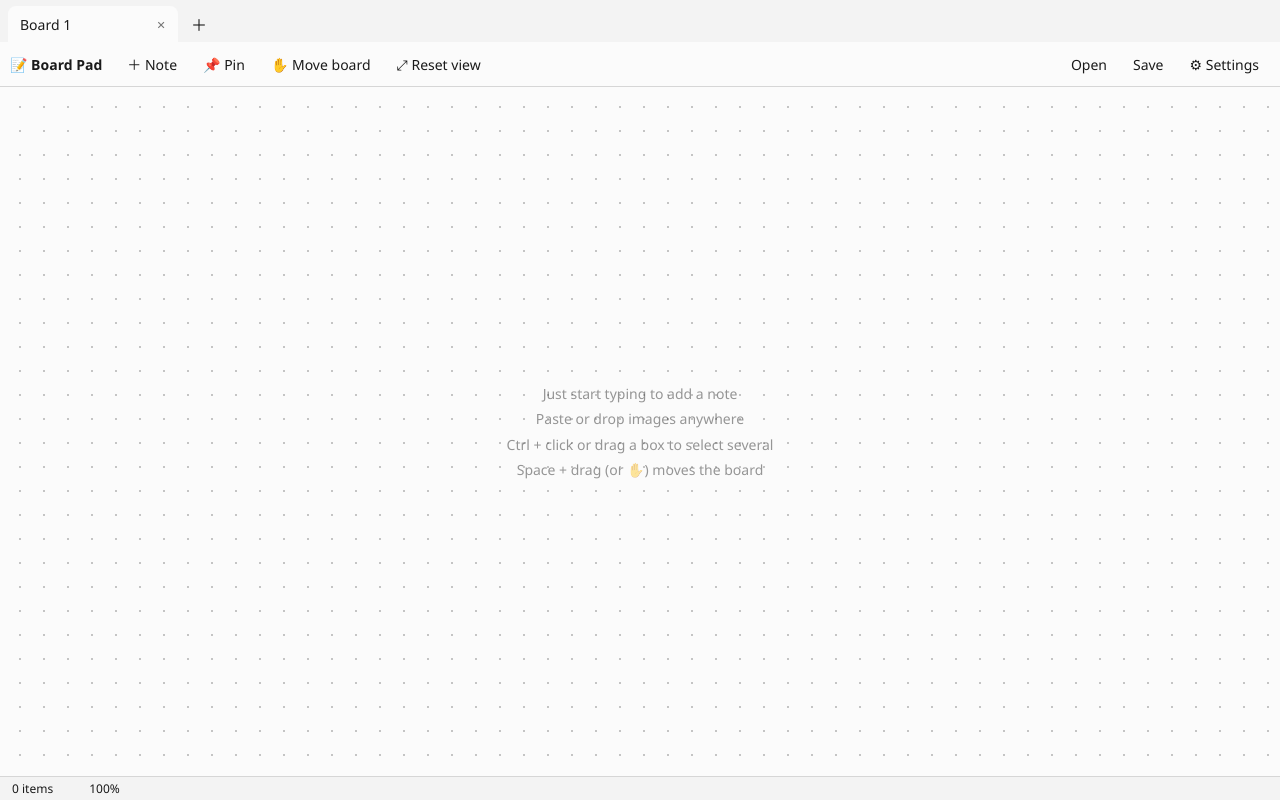
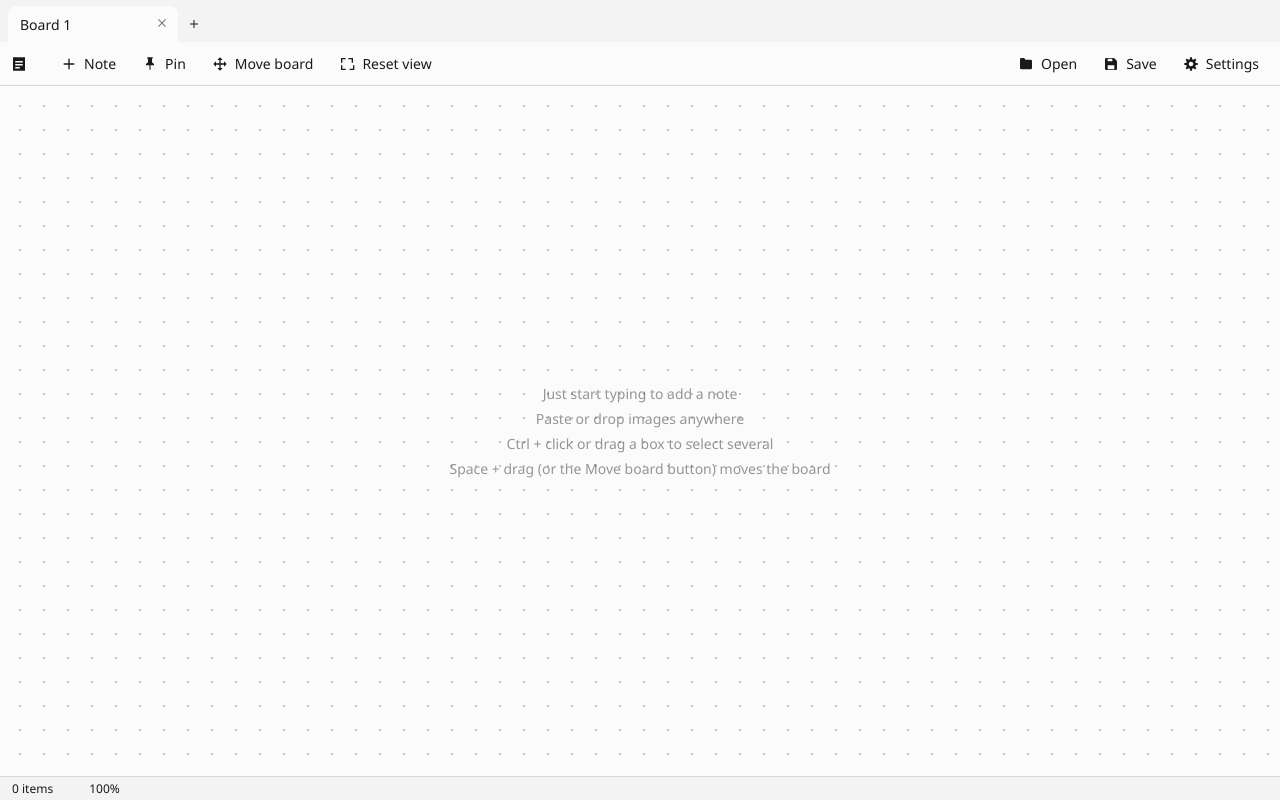
Before and after one commit to bluehburd/pyware, a website: page src/index.html in a window 1280 px wide. Drawn offline with Linux system fonts and the light colour scheme.

Commit message:
index.html

```diff
--- a/src/index.html
+++ b/src/index.html
@@ -16,7 +16,7 @@ body{display:flex;flex-direction:column;overflow:hidden}
 .tn[contenteditable=true]{text-overflow:clip;background:var(--bar);padding:0 3px;border-radius:3px;cursor:text}
 .tx{border:0;background:transparent;border-radius:4px;width:22px;height:22px;cursor:pointer;font-size:11px;opacity:.6}
 .tx:hover{background:rgba(128,128,128,.3);opacity:1}
-#tPlus{margin-bottom:3px;font-size:16px;padding:2px 10px}
+#tPlus{align-self:center;margin:0;padding:0;width:28px;height:28px;font-size:16px}
 #bar .t{font-weight:600;margin-right:10px}
 #bar .sp{flex:1}
 button,select,input{font:inherit;color:var(--fg)}
@@ -33,7 +33,7 @@ button,select,input{font:inherit;color:var(--fg)}
 .nh{height:22px;flex:none;cursor:move;font-size:11px;opacity:.5;padding:4px 10px;user-select:none}
 .nb{flex:1;min-height:0;overflow:auto;outline:0;padding:2px 12px 10px;font-size:var(--fs);font-family:var(--ff);color:#1a1a1a;white-space:pre-wrap;word-break:break-word;cursor:text}
 .nb:empty:before{content:'Type here…';opacity:.45}
-#cm{position:fixed;display:none;z-index:100000;flex-direction:column;gap:2px;min-width:200px;background:var(--bg);border:1px solid var(--bd);border-radius:8px;padding:6px;box-shadow:0 6px 24px rgba(0,0,0,.35)}
+#cm{position:fixed;display:none;z-index:100000;flex-direction:column;gap:2px;min-width:200px;background:var(--bg);border:1px solid var(--bd);border-radius:0;padding:6px;box-shadow:0 6px 24px rgba(0,0,0,.35)}
 #cm .r{display:flex;align-items:center;gap:5px;padding:3px}
 #cm .b{min-width:32px;text-align:center}
 .sw{width:20px;height:20px;border-radius:50%;border:1px solid rgba(128,128,128,.6);cursor:pointer;padding:0}
@@ -41,7 +41,11 @@ button,select,input{font:inherit;color:var(--fg)}
 .pin{border-radius:50%;background:radial-gradient(circle at 35% 30%,#ff9a8f 0,#d32f2f 45%,#8e1b1b 100%);box-shadow:2px 4px 6px rgba(0,0,0,.45);cursor:move}
 .pin .rz{display:none!important}
 #vp.pinmode,#vp.pinmode .item{cursor:crosshair}
-#pm{position:fixed;display:none;z-index:100000;background:var(--bg);border:1px solid var(--bd);border-radius:8px;padding:6px;box-shadow:0 6px 24px rgba(0,0,0,.35)}
+#pm{position:fixed;display:none;z-index:100000;background:var(--bg);border:1px solid var(--bd);border-radius:0;padding:6px;box-shadow:0 6px 24px rgba(0,0,0,.35)}
+.b{display:inline-flex;align-items:center;justify-content:center}
+.ic{width:16px;height:16px;fill:currentColor;margin-right:7px;flex:none}
+.t .ic{width:18px;height:18px;margin-right:8px;vertical-align:-4px}
+.tx .ic,#tPlus .ic{width:12px;height:12px;margin:0}
 .sw.cur{outline:2px solid var(--acc);outline-offset:2px}
 .dot{display:inline-block;width:11px;height:11px;border-radius:50%;vertical-align:middle;border:1px solid rgba(128,128,128,.6)}
 #sF{color:var(--acc);font-weight:600}
@@ -52,27 +56,36 @@ button,select,input{font:inherit;color:var(--fg)}
 #hint{position:absolute;inset:0;display:flex;align-items:center;justify-content:center;text-align:center;opacity:.45;pointer-events:none;line-height:1.8}
 #st{padding:3px 12px;font-size:12px;background:var(--bar);border-top:1px solid var(--bd);display:flex;gap:18px}
 #modal{position:fixed;inset:0;background:rgba(0,0,0,.4);display:none;align-items:center;justify-content:center;z-index:99999}
-#modal .box{background:var(--bg);border:1px solid var(--bd);border-radius:10px;padding:20px 24px;width:360px;box-shadow:0 10px 40px rgba(0,0,0,.4)}
+#modal .box{background:var(--bg);border:1px solid var(--bd);border-radius:0;padding:20px 24px;width:360px;box-shadow:0 10px 40px rgba(0,0,0,.4)}
 #modal h3{margin:0 0 14px}
 .row{display:flex;justify-content:space-between;align-items:center;margin:10px 0}
-select,input[type=number]{background:var(--bar);border:1px solid var(--bd);border-radius:6px;padding:4px 8px}
+select,input[type=number]{background:var(--bar);border:1px solid var(--bd);border-radius:0;padding:4px 8px}
+#cm .b,#modal .b,#pm .b{border-radius:0}
+button:focus,button:focus-visible,.tab:focus,.tab:focus-visible,.tn:focus,.tn:focus-visible{outline:none}
+#cm,#cm *,#pm,#pm *,#modal .box,#modal .box *{outline:none!important}
+#cm,#pm,#modal .box,#modal select,#modal input[type=number],#modal .b{border:0}
+[data-theme=dark] #cm,[data-theme=dark] #pm,[data-theme=dark] #modal .box{background:#292929;color:#fff}
+[data-theme=dark] #cm button,[data-theme=dark] #pm button,[data-theme=dark] #modal .box button,[data-theme=dark] #modal .box select,[data-theme=dark] #modal .box input{color:#fff}
+[data-theme=dark] #modal .box select,[data-theme=dark] #modal .box input[type=number]{background:#3e3e3e}
+[data-theme=dark] #cm .b:hover,[data-theme=dark] #pm .b:hover,[data-theme=dark] #modal .b:not(.on):hover{background:#3e3e3e}
+#cm .sw.cur{outline:2px solid var(--acc)!important;outline-offset:2px}
 </style></head>
 <body>
 <div id="tabs"></div>
 <div id="bar">
-  <span class="t">📝 Board Pad</span>
-  <button class="b" id="bNote" title="Add note (or double-click the board)">＋ Note</button>
-  <button class="b" id="bPin" title="Pin mode: click the board to drop a pin. Ctrl+click two pins, then right-click to tie a red string (Esc to leave pin mode)">📌 Pin</button>
-  <button class="b" id="bHand" title="Drag to move the board (or hold Space / middle mouse)">✋ Move board</button>
-  <button class="b" id="bUndo" style="display:none" title="Reopen the tab you just closed">↩ Reopen tab</button>
-  <button class="b" id="bFit" title="Reset view">⤢ Reset view</button>
+  <span class="t"></span>
+  <button class="b" id="bNote" title="Add note (or double-click the board)">Note</button>
+  <button class="b" id="bPin" title="Pin mode: click the board to drop a pin. Ctrl+click two pins, then right-click to tie a red string (Esc to leave pin mode)">Pin</button>
+  <button class="b" id="bHand" title="Drag to move the board (or hold Space / middle mouse)">Move board</button>
+  <button class="b" id="bUndo" style="display:none" title="Reopen the tab you just closed">Reopen tab</button>
+  <button class="b" id="bFit" title="Reset view">Reset view</button>
   <span class="sp"></span>
   <button class="b" id="bOpen" title="Open board (Ctrl+O)">Open</button>
   <button class="b" id="bSave" title="Save board to file (Ctrl+S)">Save</button>
-  <button class="b" id="bSet" title="Settings">⚙ Settings</button>
+  <button class="b" id="bSet" title="Settings">Settings</button>
 </div>
 <div id="vp"><div id="world"></div><div id="mq"></div>
-  <div id="hint">Just start typing to add a note<br>Paste or drop images anywhere<br>Ctrl + click or drag a box to select several<br>Space + drag (or ✋) moves the board</div></div>
+  <div id="hint">Just start typing to add a note<br>Paste or drop images anywhere<br>Ctrl + click or drag a box to select several<br>Space + drag (or the Move board button) moves the board</div></div>
 <div id="st"><span id="sI"></span><span id="sS"></span><span id="sZ"></span><span id="sM"></span><span id="sF" style="margin-left:auto"></span></div>
 
 <div id="modal"><div class="box">
@@ -94,11 +107,28 @@ select,input[type=number]{background:var(--bar);border:1px solid var(--bd);borde
 
 <script>
 const $=s=>document.querySelector(s),vp=$('#vp'),world=$('#world'),mq=$('#mq');
+const IC={
+ app:'M4 3h16v18H4zM7 8v2h10V8zM7 12v2h10v-2zM7 16v2h6v-2z',
+ note:'M11 4h2v7h7v2h-7v7h-2v-7H4v-2h7z',
+ pin:'M8 2h8v2h-1v5.2l3 2.8v2h-5.2v6.2l-.8.8-.8-.8V14H6v-2l3-2.8V4H8z',
+ move:'M12 2l4 4h-3v5h5V8l4 4-4 4v-3h-5v5h3l-4 4-4-4h3v-5H6v3l-4-4 4-4v3h5V6H8z',
+ fit:'M3 3h7v2H5v5H3zM14 3h7v7h-2V5h-5zM3 14h2v5h5v2H3zM19 14h2v5h-5v2h7v-7z',
+ undo:'M12 5V1L6 6l6 5V7c3.3 0 6 2.7 6 6s-2.7 6-6 6-6-2.7-6-6H4c0 4.4 3.6 8 8 8s8-3.6 8-8-3.6-8-8-8z',
+ open:'M3 5a2 2 0 0 1 2-2h4.2l2 2.5H19a2 2 0 0 1 2 2V18a2 2 0 0 1-2 2H5a2 2 0 0 1-2-2z',
+ save:'M5 3h11.5L21 7.5V19a2 2 0 0 1-2 2H5a2 2 0 0 1-2-2V5a2 2 0 0 1 2-2zM7 4v4h7V4zM7 14v6h10v-6z',
+ gear:'M10.34 4.79L10.58 1.90L13.42 1.90L13.66 4.79L15.92 5.72L18.14 3.85L20.15 5.86L18.28 8.08L19.21 10.34L22.10 10.58L22.10 13.42L19.21 13.66L18.28 15.92L20.15 18.14L18.14 20.15L15.92 18.28L13.66 19.21L13.42 22.10L10.58 22.10L10.34 19.21L8.08 18.28L5.86 20.15L3.85 18.14L5.72 15.92L4.79 13.66L1.90 13.42L1.90 10.58L4.79 10.34L5.72 8.08L3.85 5.86L5.86 3.85L8.08 5.72zM12 8.6a3.4 3.4 0 1 0 0 6.8a3.4 3.4 0 1 0 0-6.8z',
+ x:'M5.6 4.2L12 10.6l6.4-6.4 1.4 1.4-6.4 6.4 6.4 6.4-1.4 1.4-6.4-6.4-6.4 6.4-1.4-1.4 6.4-6.4-6.4-6.4z',
+ plus:'M11 4h2v7h7v2h-7v7h-2v-7H4v-2h7z',
+ tie:'M6.5 17.6L18.5 7.6 17.5 6.4 5.5 16.4zM6 14a3 3 0 1 0 0 6a3 3 0 1 0 0-6zM18 4a3 3 0 1 0 0 6a3 3 0 1 0 0-6z',
+ cut:'M6.5 17.6L11.3 13.6 10.3 12.4 5.5 16.4zM13.7 11.6L18.5 7.6 17.5 6.4 12.7 10.4zM6 14a3 3 0 1 0 0 6a3 3 0 1 0 0-6zM18 4a3 3 0 1 0 0 6a3 3 0 1 0 0-6z'};
+const ic=n=>`<svg class="ic" viewBox="0 0 24 24" aria-hidden="true"><path fill-rule="evenodd" d="${IC[n]}"/></svg>`;
+[['bNote','note'],['bPin','pin'],['bHand','move'],['bUndo','undo'],['bFit','fit'],['bOpen','open'],['bSave','save'],['bSet','gear']].forEach(([id,n])=>$('#'+id).insertAdjacentHTML('afterbegin',ic(n)));
+$('#bar .t').insertAdjacentHTML('afterbegin',ic('app'));
 let S={tabs:[],cur:null,n:0,items:[],strings:[],view:{x:80,y:80,z:1},cfg:{theme:'system',bg:'dots',ff:'Segoe UI',fs:16,snap:false,auto:true}};
 let closed=[],sel=new Set(),dom={},drag=null,tool='select',space=false,zTop=1,mouse={x:300,y:200},tmr;
 const KEY='boardpad.v1',get=id=>S.items.find(i=>i.id===id),snap=v=>S.cfg.snap?Math.round(v/24)*24:v;
 
-function flush(){if(!S.cfg.auto)return;try{localStorage.setItem(KEY,JSON.stringify(snapshot()));$('#sM').textContent=''}catch(e){$('#sM').textContent='⚠ Storage full – use Save to keep your boards'}}
+function flush(){if(!S.cfg.auto)return;try{localStorage.setItem(KEY,JSON.stringify(snapshot()));$('#sM').textContent=''}catch(e){$('#sM').textContent='Storage full – use Save to keep your boards'}}
 function save(){clearTimeout(tmr);tmr=setTimeout(flush,400);stat()}
 addEventListener('pagehide',flush);document.addEventListener('visibilitychange',()=>{if(document.hidden)flush()});
 function stat(){$('#sI').textContent=S.items.length+' items';$('#sS').textContent=sel.size?sel.size+' selected':'';$('#sZ').textContent=Math.round(S.view.z*100)+'%';$('#hint').style.display=S.items.length?'none':'flex'}
@@ -203,7 +233,7 @@ function drawStrings(){svg.innerHTML='';S.strings=S.strings.filter(s=>get(s.a)&&
 const pm=$('#pm'),hidePm=()=>pm.style.display='none';let pair=null;
 const linked=(a,b)=>S.strings.findIndex(s=>(s.a===a&&s.b===b)||(s.a===b&&s.b===a));
 function pinMenu(e){hidePm();const l=[...sel].map(get);if(l.length!==2||l.some(i=>!i||i.type!=='pin'))return;e.preventDefault();pair=l.map(i=>i.id);
- $('#pTie').textContent=linked(pair[0],pair[1])>=0?'✂ Cut red string':'🧵 Tie red string';
+ $('#pTie').innerHTML=linked(pair[0],pair[1])>=0?ic('cut')+'Cut red string':ic('tie')+'Tie red string';
  pm.style.display='block';pm.style.left=Math.max(4,Math.min(e.clientX,innerWidth-pm.offsetWidth-8))+'px';pm.style.top=Math.max(4,Math.min(e.clientY,innerHeight-pm.offsetHeight-8))+'px'}
 $('#pTie').onclick=()=>{const i=linked(pair[0],pair[1]);if(i>=0)S.strings.splice(i,1);else S.strings.push({a:pair[0],b:pair[1]});hidePm();setSel([]);save()};
 
@@ -221,14 +251,14 @@ function closeTab(id){sync();const i=S.tabs.findIndex(t=>t.id===id);if(i<0)retur
 function renderTabs(){const b=$('#tabs');b.innerHTML='';
  S.tabs.forEach(t=>{const d=document.createElement('div');d.className='tab'+(t.id===S.cur?' on':'');
   const n=document.createElement('span');n.className='tn';n.textContent=t.name;
-  const x=document.createElement('button');x.className='tx';x.textContent='✕';x.title='Close tab';x.onclick=e=>{e.stopPropagation();closeTab(t.id)};
+  const x=document.createElement('button');x.className='tx';x.innerHTML=ic('x');x.title='Close tab';x.onclick=e=>{e.stopPropagation();closeTab(t.id)};
   d.append(n,x);d.onclick=()=>{if(t.id!==S.cur)show(t.id)};
   d.onauxclick=e=>{if(e.button===1){e.preventDefault();closeTab(t.id)}};
   n.ondblclick=e=>{e.stopPropagation();n.contentEditable='true';n.focus();getSelection().selectAllChildren(n)};
   n.onblur=()=>{n.contentEditable='false';t.name=n.textContent.trim()||t.name;n.textContent=t.name;save()};
   n.onkeydown=e=>{if(e.key==='Enter'){e.preventDefault();n.blur()}e.stopPropagation()};
   b.append(d)});
- const p=document.createElement('button');p.className='b';p.id='tPlus';p.textContent='＋';p.title='New tab';p.onclick=addTab;b.append(p);
+ const p=document.createElement('button');p.className='b';p.id='tPlus';p.innerHTML=ic('plus');p.title='New tab';p.onclick=addTab;b.append(p);
  $('#bUndo').style.display=closed.length?'':'none'}
 $('#bUndo').onclick=()=>{const t=closed.pop();if(t){S.tabs.push(t);show(t.id)}};
 
```
